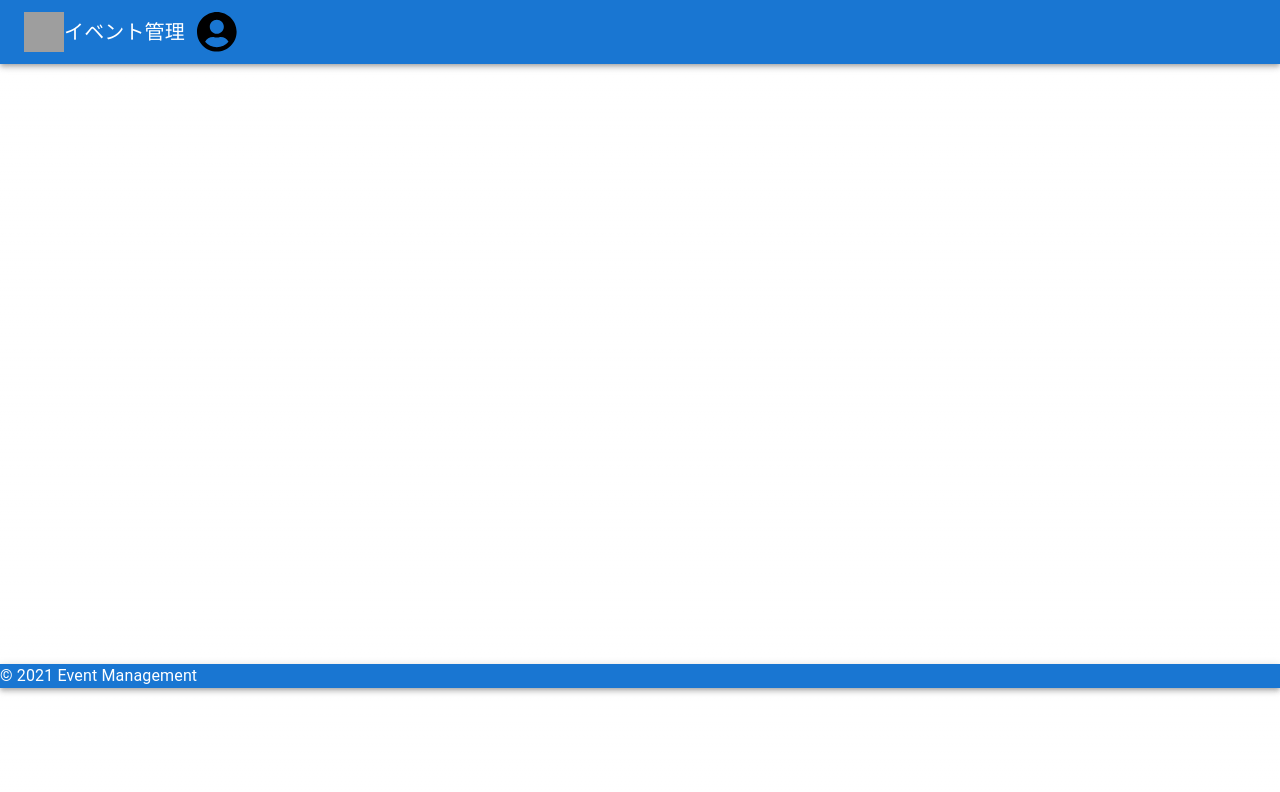
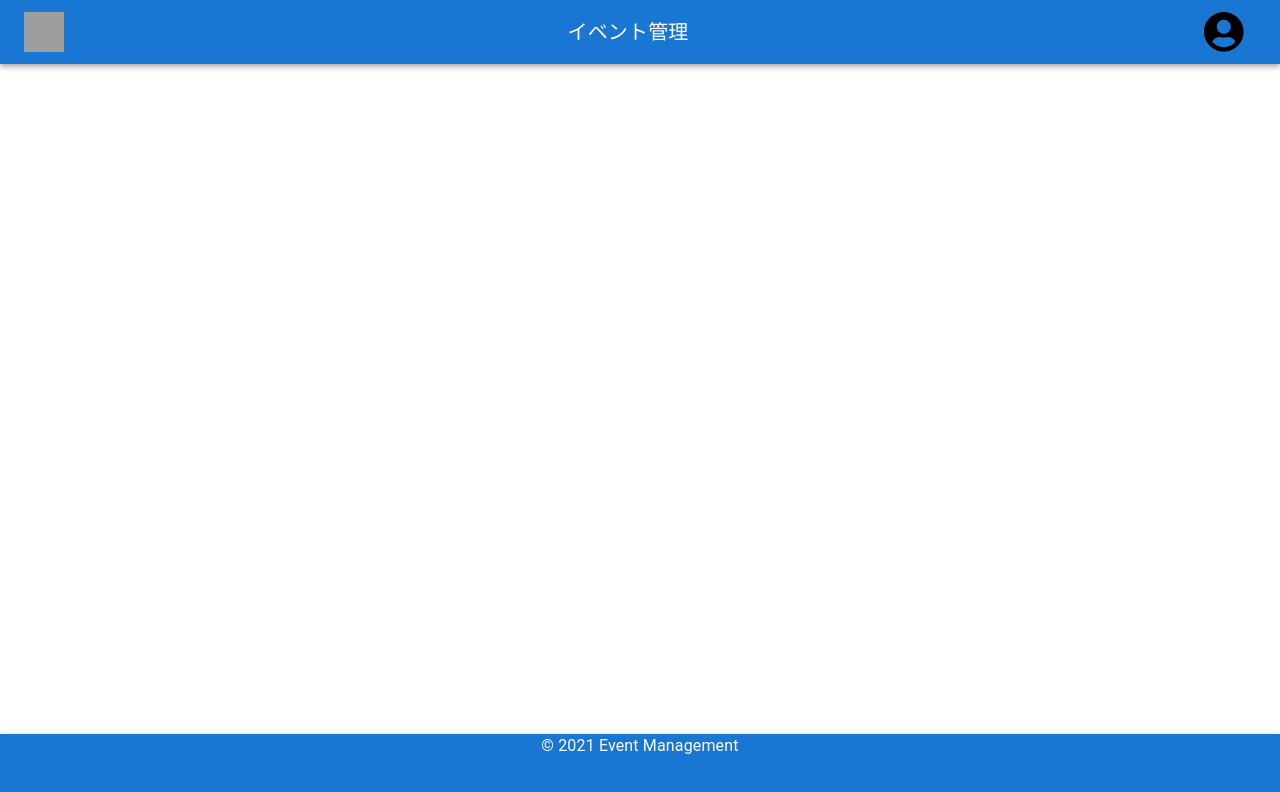
Before and after one commit to Ippei523/example-event-app, a Next.js app in the folder frontend/: page / in a window 1280 px wide. Shown: the top 792 px of the page. Built offline with nearby package versions, Linux system fonts and the light colour scheme; grey boxes are pictures that could not be loaded.

Commit message:
ディレクトリ名の変更とピクセルの微調整

```diff
--- a/frontend/app/page.tsx
+++ b/frontend/app/page.tsx
@@ -1,13 +1,13 @@
 import React from "react";
-import { Header } from "../component/header";
-import { Footer } from "../component/footer";
+import { Header } from "../components/header";
+import { Footer } from "../components/footer";
 import { Box } from "@mui/material";
 
 export default function Home() {
   return (
     <main className="relative">
       <Header />
-      <Box className="min-h-[calc(100vh-140px-60px)]"></Box>
+      <Box className="min-h-[calc(100vh-70px-60px)]"></Box>
       <Footer />
     </main>
   );
--- a/frontend/component/footer.tsx
+++ b/frontend/components/footer.tsx
@@ -5,7 +5,7 @@
     <AppBar
       component="footer"
       position="static"
-      className="bg-gray-500 min-h-[140px]"
+      className="bg-gray-500 min-h-[70px]"
     >
       <Box className="container mx-auto">
         <Typography className="text-center">© 2021 Event Management</Typography>
```
Also changed, not shown: frontend/components/header.tsx (renamed from frontend/component/header.tsx).
